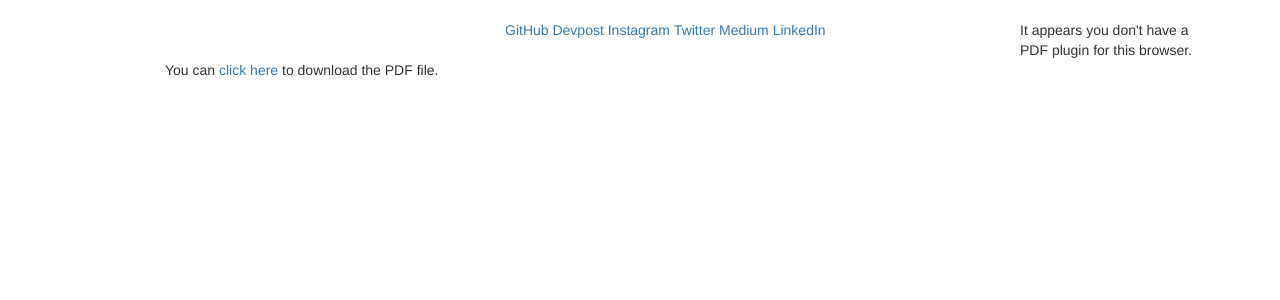
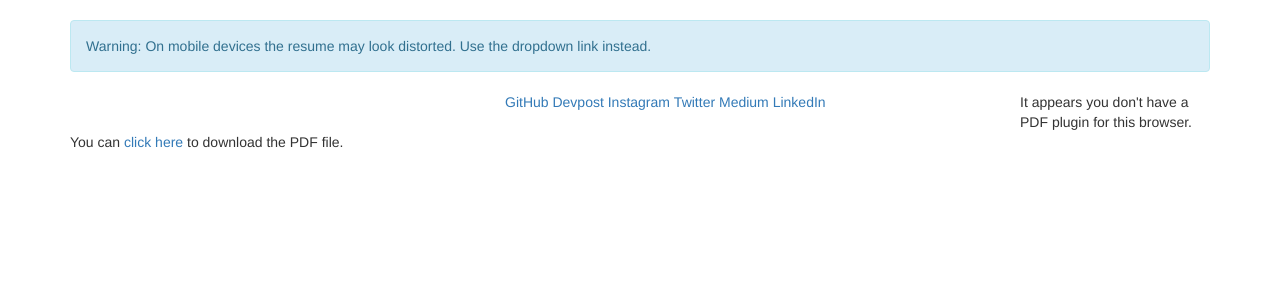
Before and after one commit to npryer/npryer.com, a Flask app: page / in a window 1280 px wide. Shown: the part 52-352 px from the top of the page. Run offline with Flask 2, Linux system fonts and the light colour scheme; some libraries are stand-ins or nearby versions.

Commit message:
added warning & removed pdf offset

```diff
--- a/app/main/routes.py
+++ b/app/main/routes.py
@@ -1,4 +1,4 @@
-from flask import redirect, render_template, send_from_directory
+from flask import redirect, render_template, send_from_directory, flash
 from app.main import bp
 from app.utils import url_for
 from app.constants import socials
@@ -15,6 +15,10 @@ def favicon():
 @bp.route("/", methods=["GET"])
 @bp.route("/index", methods=["GET"])
 def index():
+    flash(
+        "Warning: On mobile devices the resume may look distorted. "
+        "Use the dropdown link instead."
+    )
     return render_template("index.html", title="cnpryer.com")
 
 
--- a/app/templates/index.html
+++ b/app/templates/index.html
@@ -12,9 +12,9 @@
         <li style="display: inline-block;"><a href="{{ url_for('main.linkedin') }}">LinkedIn</a></li>
     </ul>
 </div>
-<div class="col-md-offset-1">
-    <object data="{{ url_for('static', filename='Chris-Pryer-Resume.pdf') }}" type="application/pdf" width="100%"
-        height="1000px">
+<div class="col-md-offset-0">
+    <object data="{{ url_for('static', filename='Chris-Pryer-Resume.pdf') }}" type="application/pdf" frameborder="0"
+        width="100%" height="1000px">
         <p>It appears you don't have a PDF plugin for this browser.
             You can <a href="{{ url_for('static', filename='Chris-Pryer-Resume.pdf') }}">click here</a> to
             download the PDF file.</a>
```
